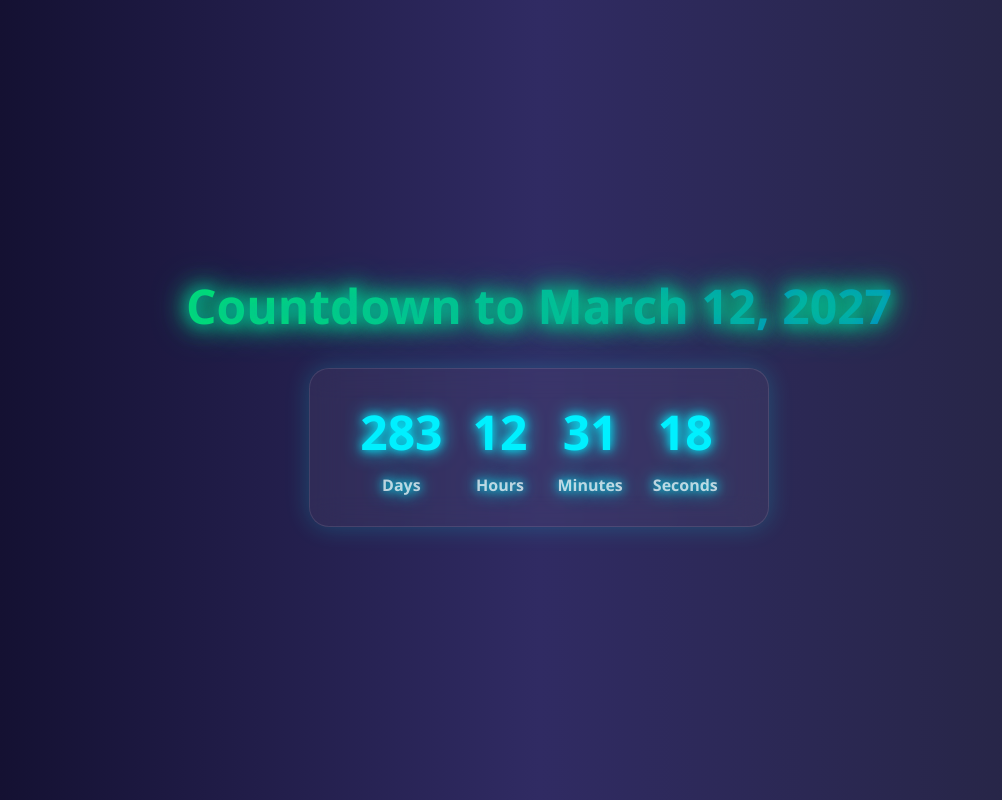
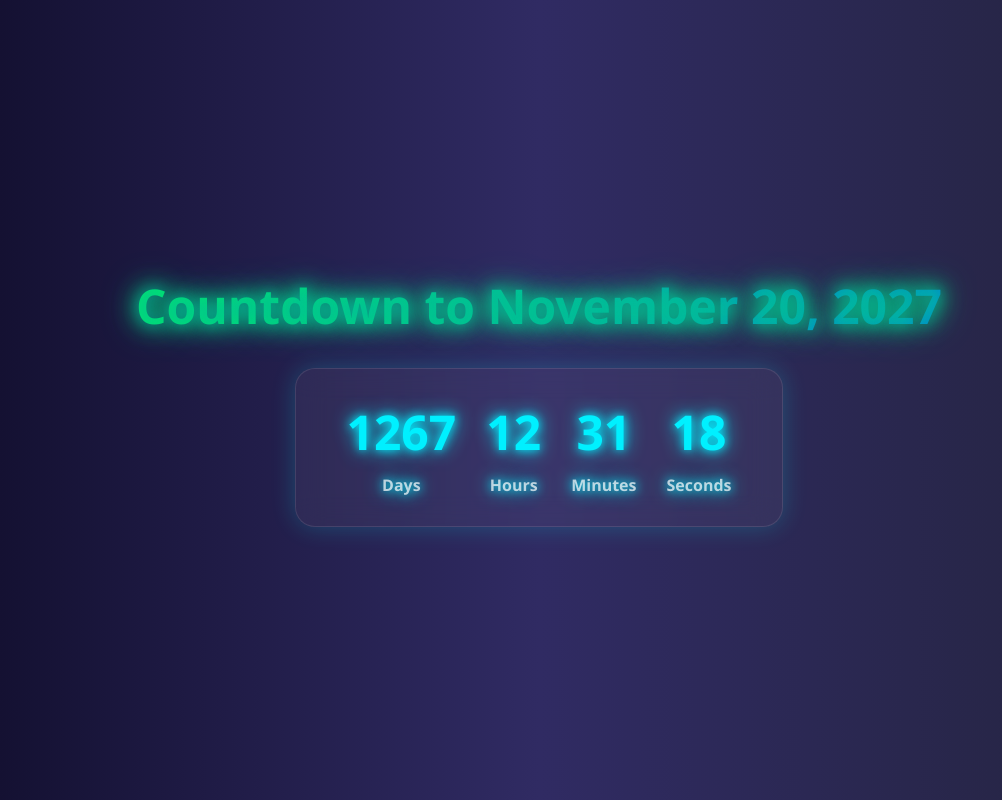
Before and after one commit to growbyNI/otp, a website: page index.html in a window 1280 px wide. Shown: the whole page, without its empty margins (101-1103 px from the left). Drawn offline with Linux system fonts and the light colour scheme.

Commit message:
Update index.html

```diff
--- a/index.html
+++ b/index.html
@@ -86,7 +86,7 @@
   </style>
 </head>
 <body>
-  <h1>Countdown to March 12, 2027</h1>
+  <h1>Countdown to November 20, 2027</h1>
   <div class="countdown">
     <div class="time-box"><span id="days">00</span><span class="label">Days</span></div>
     <div class="time-box"><span id="hours">00</span><span class="label">Hours</span></div>
@@ -95,7 +95,7 @@
   </div>
 
   <script>
-    const targetDate = new Date("2027-03-12T00:00:00").getTime();
+    const targetDate = new Date("2029-11-20T00:00:00").getTime();
 
     setInterval(() => {
       const now = new Date().getTime();
```
